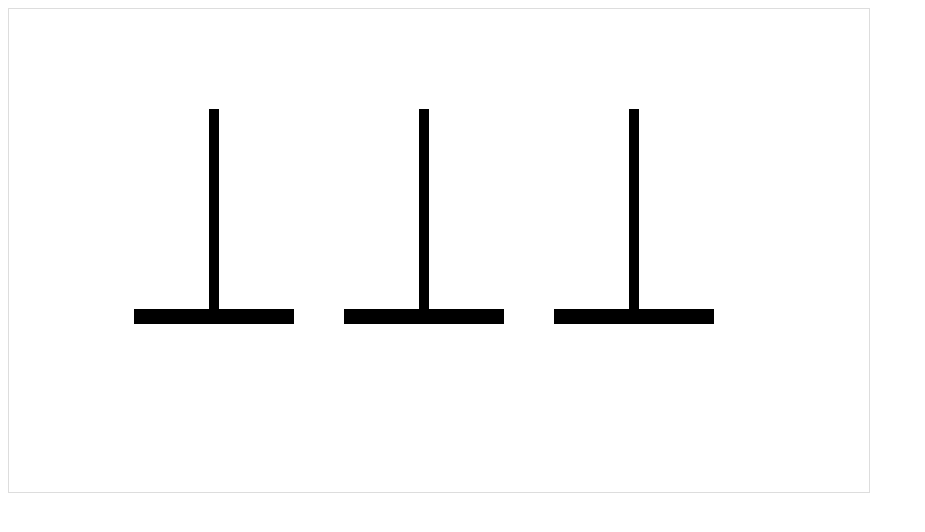
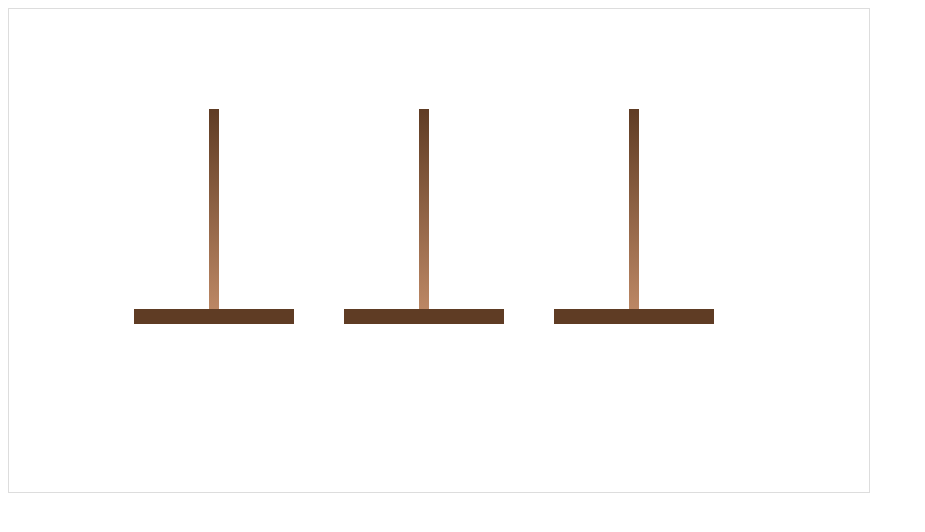
Before and after one commit to typescript/hanoi-1, a plain HTML site: page index.html in a window 1280 px wide. Shown: the whole page, without its empty margins (0-925 px from the left). Drawn offline with Linux system fonts and the light colour scheme.

Commit message:
Estilizando torres

```diff
--- a/index.html
+++ b/index.html
@@ -92,7 +92,12 @@
 					(3*d_haste_torre_esquerda) + (2*comprimento_haste_torre)
 				);
 				torreB.desenhar(hanoi_context);
+
+				for (var i = 0; i < 1; i++) {
+
+				}
 			}
+
 		}
 
 	</script>
--- a/torre.js
+++ b/torre.js
@@ -25,12 +25,28 @@ function Torre(comprimento_torre, altura_haste_torre, d_haste_torre_topo, d_hast
 Torre.prototype = {
 
 	desenhar: function(context) {
+
+		var rect_gradiente = context.createLinearGradient(
+			this.haste["d_esquerda"],
+			this.haste["d_topo"],
+			this.haste["d_esquerda"] + this.haste["comprimento"],
+			this.haste["d_topo"] + this.haste["altura"]
+		);
+
+		rect_gradiente.addColorStop(0, "#5f3c24");
+		rect_gradiente.addColorStop(1, "#bc8764");
+
+		context.fillStyle = rect_gradiente;
+
 		context.fillRect(
 			this.haste["d_esquerda"],
 			this.haste["d_topo"],
 			this.haste["comprimento"],
 			this.haste["altura"]
 		);
+
+		context.fillStyle = '#5f3c24';
+
 		context.fillRect(
 			this.base["d_esquerda"],
 			this.base["d_topo"],
```
